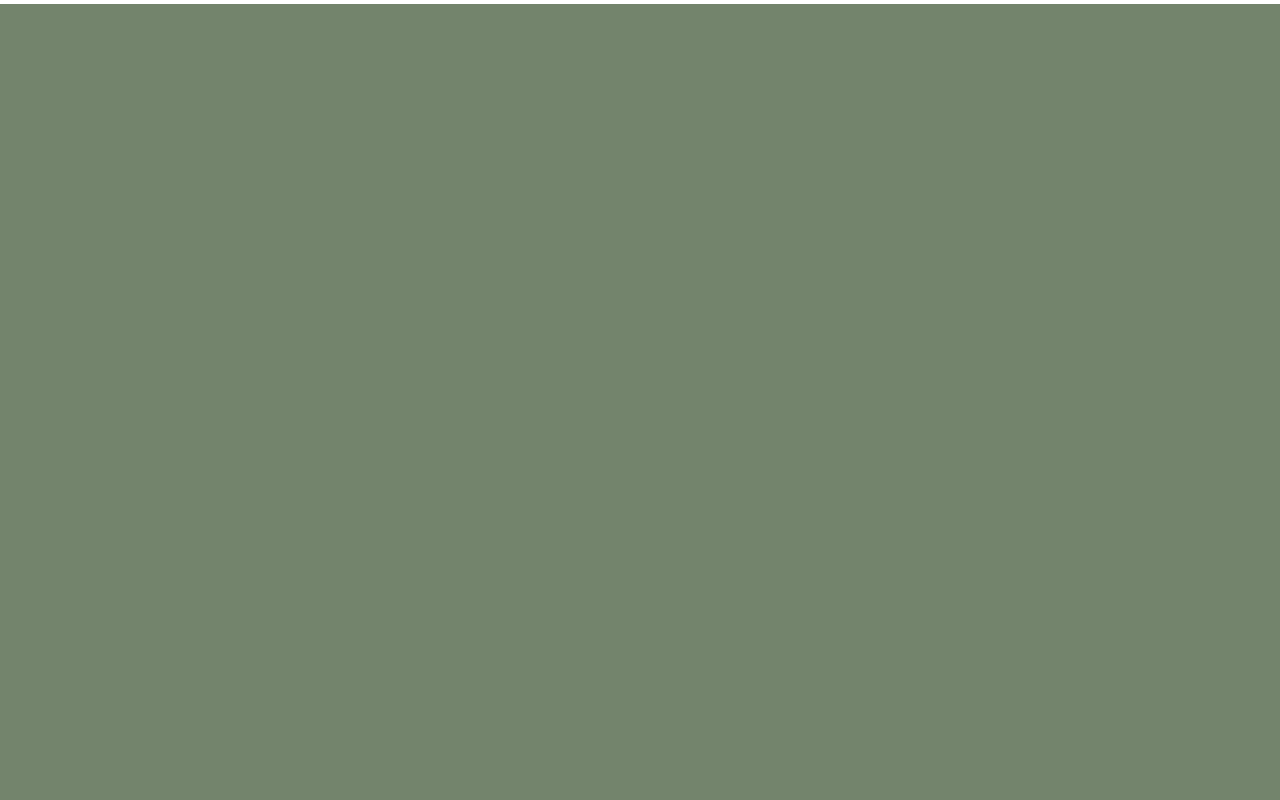
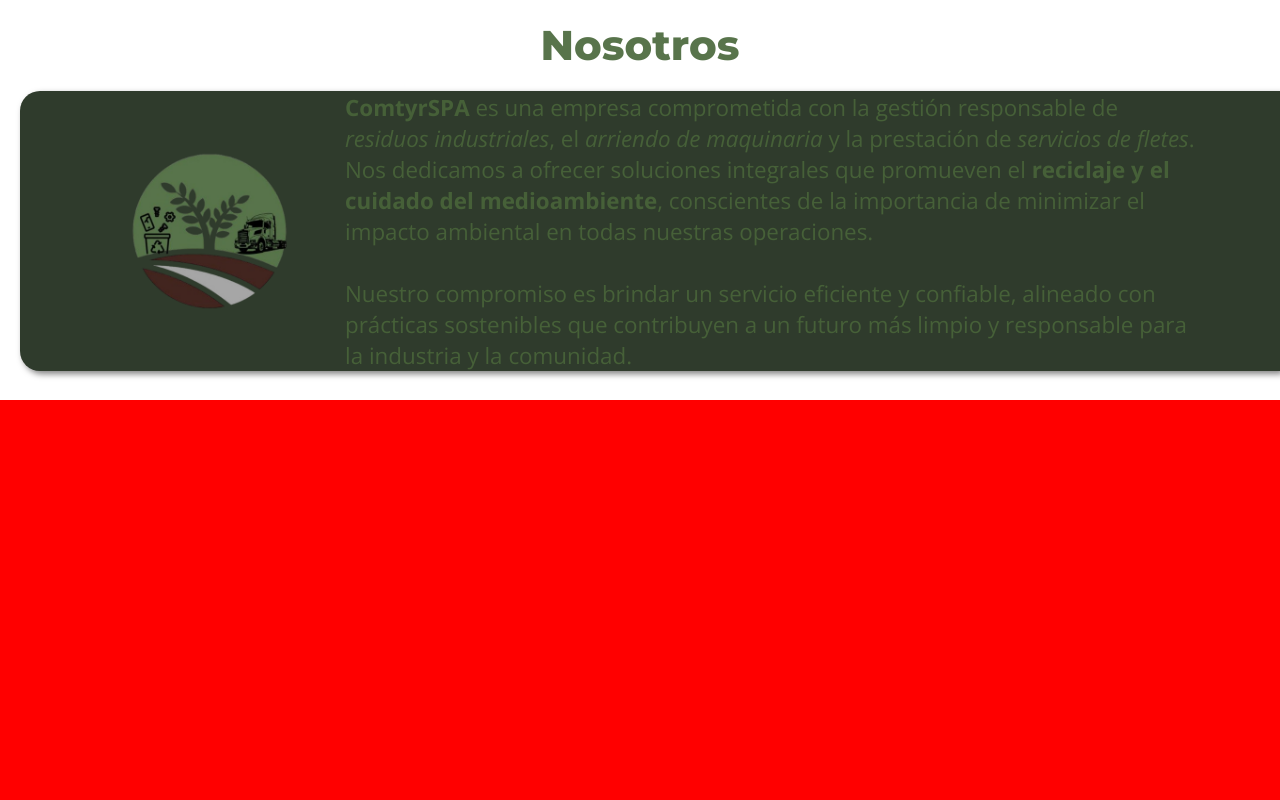
Before and after one commit to 21nicolasquijada/ComtyrSPA, a Django app: page / in a window 1280 px wide. Shown: the part 800-1600 px from the top of the page. Before the commit the page ends 804 px from the top, so only its background shows below. Run offline with Django 5.2, Linux system fonts and the light colour scheme.

Commit message:
Fourth commit. Adding "Nosotros" Section

```diff
--- a/ComtyrSPAPage/LandingPage/static/css/styles.css
+++ b/ComtyrSPAPage/LandingPage/static/css/styles.css
@@ -173,7 +173,7 @@ h1{
     font-family: "Montserrat";
     font-size: clamp(0.8rem, 2vw, 1rem);
     font-weight: 600;
-    border-bottom: 2px solid var(--verde);
+    border-bottom: 2px solid var(--blanco);
     color: var(--verde);
     border-radius: 1px;
     background-color: rgba(0, 0, 0, 0);
@@ -200,18 +200,31 @@ h1{
 }
 
 .acordeon-menu > div {
-    background-color: var(--verde);
+    background-color: var(--blanco);
     padding-top: 8px;
     padding-bottom: 8px;
     border-bottom: 2px solid rgba(0, 0, 0, 0.5);
+    display: flex;
+    align-items: center;
+    justify-content: center;
+}
+
+.acordeon-menu > div > img{
+    width: 26px;
+    height: auto;
+}
+
+.acordeon-menu > div > i{
+    font-size: larger;
+    color: var(--verde);
 }
 
 .acordeon-menu > div > a{
     text-decoration: none;
-    font-family: "Open Sans";
+    font-family: "Montserrat";
     font-size: clamp(0.8rem, 1.4vw, 2rem);
     padding: 0 4px 0 4px;
-    color: var(--blanco);
+    color: var(--verde);
     font-weight: 600;
 }
 
@@ -287,3 +300,69 @@ h1{
 .show{
     display: block;
 }
+
+#nosotros{
+    height: 100vh;
+
+}
+
+.row-1-nosotros{
+    overflow: hidden;
+    width: 100%;
+    height: 50vh;
+    display: flex;
+    flex-direction: column;
+    position: relative;
+}
+
+.row-1-nosotros > h3{
+    font-size: clamp(1rem, 4vw, 2.6rem);
+    font-family: 'Montserrat';
+    font-weight: 800;
+    padding: 20px;
+    text-align: center;
+    color: var(--verde);
+}
+
+.rectangulo-nosotros-1{
+    height: 35vh;
+    width: calc(100% - 20px);
+    background-color: var(--verde-oscuro-2);
+    margin-top: auto;
+    margin-bottom: auto;
+    display: flex;
+    align-items: center;
+    justify-content: center;
+    border-top-left-radius: 20px;
+    border-bottom-left-radius: 20px;
+    margin-left: 20px;
+    box-shadow: 3px 3px 6px rgba(0, 0, 0, 0.5);
+    position: absolute;
+    top: calc(40px + clamp(1rem, 4vw, 4rem));
+    transition: left 2s ease-in;
+}
+
+.rectangulo-nosotros-1 > img{
+    width: 20%;
+    max-width: 300px;
+    min-width: 200px;
+    height: auto;
+    padding: 40px;
+
+}
+
+
+.rectangulo-nosotros-1 > p{
+    width: 70%;
+    padding: 10px;
+    font-family: "Open Sans";
+    color: var(--verde-oscuro);
+    font-size: clamp(0.6rem, 2vw, 1.4rem);
+
+}
+
+.row-2-nosotros{
+    width: 100%;
+    height: 50vh;
+    background-color: red;
+}
--- a/ComtyrSPAPage/LandingPage/static/js/script.js
+++ b/ComtyrSPAPage/LandingPage/static/js/script.js
@@ -90,3 +90,34 @@ function ocultarTextoInfos() {
 
 window.addEventListener("resize", ocultarTextoInfos);
 window.addEventListener("load", ocultarTextoInfos);
+
+const rectangulo = document.querySelector('.rectangulo-nosotros-1');
+
+const observer = new IntersectionObserver(entries => {
+  entries.forEach(entry => {
+    if (entry.isIntersecting) {
+
+      observer.unobserve(rectangulo);
+    }
+  });
+});
+
+observer.observe(rectangulo);
+
+const parrafo_rectangulo = document.querySelector(".rectangulo-nosotros-1 > p");
+
+
+
+function cambiarTextoParrafo(){
+    const html_corto_parrafo_rectangulo = "<b>ComtyrSPA</b> es una empresa comprometida con la gestión responsable de <em>residuos industriales</em>, el <em>arriendo de maquinaria</em> y la prestación de <em>servicios de fletes</em>. Nos dedicamos a ofrecer soluciones integrales que promueven el <b>reciclaje y el cuidado del medioambiente</b>, conscientes de la importancia de minimizar el impacto ambiental en todas nuestras operaciones.";
+    const html_completo_parrafo_rectangulo = "<b>ComtyrSPA</b> es una empresa comprometida con la gestión responsable de <em>residuos industriales</em>, el <em>arriendo de maquinaria</em> y la prestación de <em>servicios de fletes</em>. Nos dedicamos a ofrecer soluciones integrales que promueven el <b>reciclaje y el cuidado del medioambiente</b>, conscientes de la importancia de minimizar el impacto ambiental en todas nuestras operaciones. <br><br>Nuestro compromiso es brindar un servicio eficiente y confiable, alineado con prácticas sostenibles que contribuyen a un futuro más limpio y responsable para la industria y la comunidad.";
+
+    if (window.matchMedia("(max-width: 560px)").matches) {
+        parrafo_rectangulo.innerHTML = html_corto_parrafo_rectangulo;
+    } else if (window.matchMedia("(min-width: 561px)").matches) {
+        parrafo_rectangulo.innerHTML = html_completo_parrafo_rectangulo;
+    }
+}
+
+window.addEventListener("resize",cambiarTextoParrafo);
+window.addEventListener("load",cambiarTextoParrafo)
--- a/ComtyrSPAPage/LandingPage/templates/index.html
+++ b/ComtyrSPAPage/LandingPage/templates/index.html
@@ -38,12 +38,12 @@
         <div class="menu-desplegable">
             <button id="boton-menu">Menú</button>
             <div class="acordeon-menu">
-                <div><a href="">Sobre Nosotros</a></div>
-                <div><a href="">Compra y Venta</a></div>
-                <div><a href="">Clientes</a></div>
-                <div><a href="">Contacto</a></div>
-                <div><a href="">Arriendo Maquinaria</a></div>
-                <div><a href="">Fletes</a></div>
+                <div><a href="">Sobre Nosotros</a><img src="{% static 'img/logo.png' " %}" alt=""></div>
+                <div><a href="">Compra y Venta</a><i class="bi bi-cart3"></i></div>
+                <div><a href="">Clientes</a><i class="bi bi-buildings"></i></div>
+                <div><a href="">Contacto</a><i class="bi bi-chat"></i></div>
+                <div><a href="">Arriendo Maquinaria</a><i class="bi bi-clipboard"></i></div>
+                <div><a href="">Fletes</a><i class="bi bi-truck-flatbed"></i></div>
             </div>
         </div>
 
@@ -75,9 +75,34 @@
         </div>
     </div>
     <main>
+
+
+
+
         <section id="nosotros">
+            <div class="row-1-nosotros">
+                <h3>Nosotros</h3>
+                <div class="rectangulo-nosotros-1">
+                    <img src="{% static 'img/logo.png' %}" alt="">
+                    <p><b>ComtyrSPA</b> es una empresa comprometida con la gestión responsable de <em>residuos industriales</em>, el <em>arriendo de maquinaria</em>
+                        y la prestación de <em>servicios de fletes</em>. Nos dedicamos a ofrecer soluciones integrales que promueven el <b>reciclaje y el cuidado del medioambiente</b>,
+                        conscientes de la importancia de minimizar el impacto ambiental en todas nuestras operaciones. <br><br>Nuestro compromiso es brindar un servicio eficiente y confiable,
+                        alineado con prácticas sostenibles que contribuyen a un futuro más limpio y responsable
+                        para la industria y la comunidad.</p>
+                </div>
+            </div>
 
+
+            <div class="row-2-nosotros">
+
+            </div>
         </section>
+
+
+
+
+
+
         <section id="compra-y-venta">
 
         </section>
```
